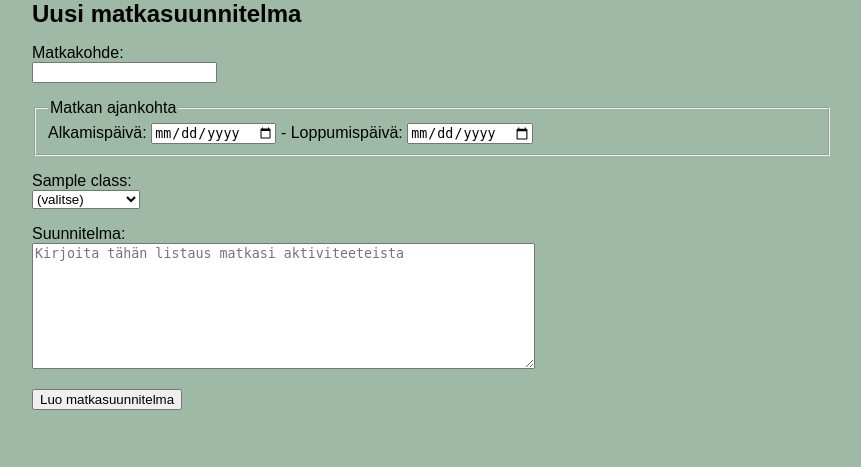
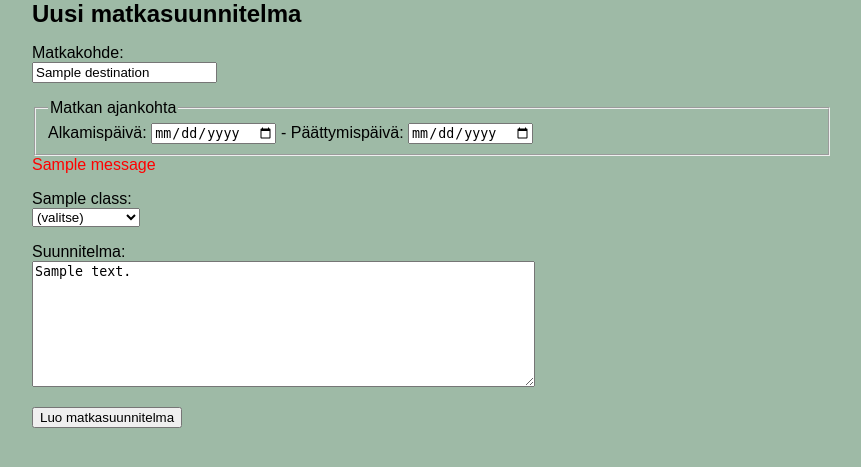
Before and after one commit to iiriz123/matkasuunnittelu, a Flask app: template templates/new_item.html in a window 1280 px wide. Shown: the part 163-630 px from the top of the page, without its empty margins (208-1069 px from the left). Run offline with Flask 3, Linux system fonts and the light colour scheme; the template is opened without the code that fills it: most values are stand-ins (such as "Sample title", 1, 10 or a date in 2020); one stand-in notice (Sample message) is shown.

Commit message:
Improve travel dates validation, remember filled fields in new item

```diff
--- a/app.py
+++ b/app.py
@@ -73,7 +73,7 @@ def show_item(item_id):
 def new_item():
     require_login()
     classes = items.get_all_classes()
-    return render_template("new_item.html", classes=classes)
+    return render_template("new_item.html", classes=classes, filled={})
 
 @app.route("/create_item", methods=["POST"])
 def create_item():
@@ -81,23 +81,14 @@ def create_item():
     check_csrf()
 
     destination = request.form["destination"]
-    if not destination or len(destination) > 50:
-        abort(403)
     start_date = request.form["start_date"]
-    if not start_date or start_date < "2026-01-01":
-        abort(403)
     end_date = request.form["end_date"]
-    if not end_date or end_date < "2026-01-01":
-        abort(403)
-
     description = request.form["description"]
-    if not description or len(description) > 2000:
-        abort(403)
-    user_id = session["user_id"]
 
     all_classes = items.get_all_classes()
+    classes = []
+    filled_classes = []
 
-    classes= []
     for entry in request.form.getlist("classes"):
         if entry:
             class_title, class_value = entry.split(":")
@@ -106,6 +97,22 @@ def create_item():
             if class_value not in all_classes[class_title]:
                 abort(403)
             classes.append((class_title, class_value))
+            filled_classes.append(entry)
+
+    if not destination or len(destination) > 50:
+        abort(403)
+    if not start_date or start_date < "2026-01-01":
+        abort(403)
+    if not end_date or end_date < "2026-01-01":
+        abort(403)
+    elif start_date > end_date:
+        filled = {"destination": destination, "start_date": start_date, "end_date": end_date, "description": description, "classes": filled_classes}
+        flash("VIRHE: Matkan päättymispäivä ei voi olla ennen alkamispäivää.", "error")
+        return render_template("new_item.html", classes=all_classes, filled=filled)
+
+    if not description or len(description) > 2000:
+        abort(403)
+    user_id = session["user_id"]
 
     item_id = items.add_item(destination, start_date, end_date, description, user_id, classes)
 
@@ -146,7 +153,7 @@ def edit_item(item_id):
     for entry in items.get_classes(item_id):
         classes[entry["title"]] = entry["value"]
 
-    return render_template("edit_item.html", item=item, classes=classes, all_classes=all_classes)
+    return render_template("edit_item.html", item=item, classes=classes, all_classes=all_classes, filled={})
 
 @app.route("/images/<int:item_id>")
 def edit_images(item_id):
@@ -225,6 +232,17 @@ def update_item():
     if item["user_id"] != session["user_id"]:
         abort(403)
 
+    all_classes = items.get_all_classes()
+    classes= []
+    for entry in request.form.getlist("classes"):
+        if entry:
+            class_title, class_value = entry.split(":")
+            if class_title not in all_classes:
+                abort(403)
+            if class_value not in all_classes[class_title]:
+                abort(403)
+            classes.append((class_title, class_value))
+
     destination = request.form["destination"]
     if not destination or len(destination) > 50:
         abort(403)
@@ -237,17 +255,10 @@ def update_item():
     description = request.form["description"]
     if not description or len(description) > 2000:
         abort(403)
-
-    all_classes = items.get_all_classes()
-    classes= []
-    for entry in request.form.getlist("classes"):
-        if entry:
-            class_title, class_value = entry.split(":")
-            if class_title not in all_classes:
-                abort(403)
-            if class_value not in all_classes[class_title]:
-                abort(403)
-            classes.append((class_title, class_value))
+    if start_date > end_date:
+        filled = {"destination": destination, "start_date": start_date, "end_date": end_date, "description": description}
+        flash("VIRHE: Matkan päättymispäivä ei voi olla ennen alkamispäivää.", "error")
+        return render_template("edit_item.html", item=item, classes=classes, all_classes=all_classes, filled=filled)
 
     items.update_item(destination, start_date, end_date, description, item_id, classes)
     return redirect("/item/" + str(item_id))
--- a/templates/new_item.html
+++ b/templates/new_item.html
@@ -7,33 +7,44 @@
 <form action="/create_item" method="post">
   <p>
     <label for="destination">Matkakohde</label>:<br />
-    <input type="text" name="destination" id="destination" maxlength="50" required />
+    <input type="text" name="destination" id="destination" maxlength="50" value="{{ filled.destination }}" required />
   </p>
 
   <fieldset>
     <legend>Matkan ajankohta</legend>
     <label for="start_date">Alkamispäivä:</label>
-    <input type="date" name="start_date" id="start_date" size="8" min="2026-01-01" required />
+    <input type="date" name="start_date" id="start_date" size="8" min="2026-01-01" value="{{ filled.start_date }}" required />
     -
-    <label for="end_date">Loppumispäivä:</label>
-    <input type="date" name="end_date" id="end_date" size="8" min="2026-01-01" required />
+    <label for="end_date">Päättymispäivä:</label>
+    <input type="date" name="end_date" id="end_date" size="8" min="2026-01-01" value="{{ filled.end_date }}" required />
   </fieldset>
-
+  {% for message in get_flashed_messages() %}
+  <div class="error">
+    {{ message }}</b>
+  </div>
+  {% endfor %}
   {% for class in classes %}
   <p>
       <label for="class{{ class }}">{{ class }}</label>: <br />
       <select name="classes" id="class{{ class }}">
-        <option value="">(valitse)</option>
-      {% for option in classes[class] %}
-        <option value="{{ class }}:{{ option }}">{{ option }}</option>
-      {% endfor %}
+          <option value="">(valitse)</option>
+          {% for option in classes[class] %}
+            <option
+                value="{{ class }}:{{ option }}"
+                {% if filled.classes and (class + ':' + option) in filled.classes %}selected{% endif %}
+            >
+                {{ option }}
+            </option>
+        {% endfor %}
       </select>
   </p>
   {% endfor %}
+
   <p>
     <label for="description">Suunnitelma</label>:<br />
-    <textarea name="description" id="description" rows="8" cols="60" placeholder="Kirjoita tähän listaus matkasi aktiviteeteista" maxlength="2000" required></textarea>
+    <textarea name="description" id="description" rows="8" cols="60" placeholder="Kirjoita tähän listaus matkasi aktiviteeteista" maxlength="2000" required>{{ filled.description }}</textarea>
   </p>
+
   <input type="hidden" name="csrf_token" value="{{ session.csrf_token }}" />
   <input type="submit" value="Luo matkasuunnitelma" />
 </form>
```
Also changed, not shown: templates/edit_item.html (+12 -6 lines).
